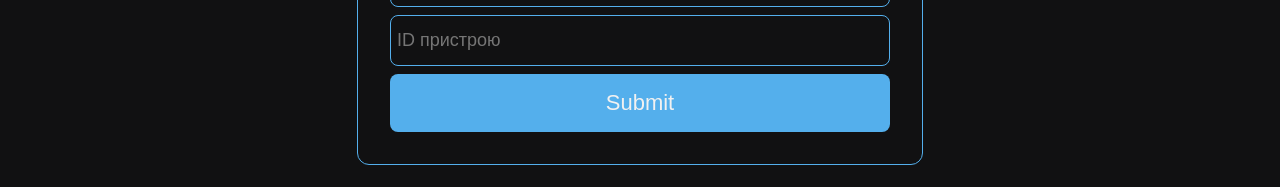
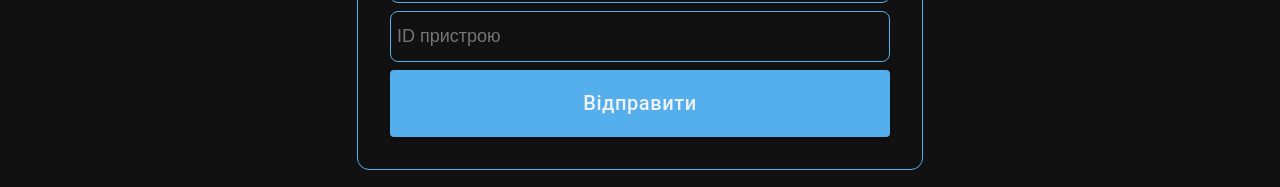
Before and after one commit to TM-OBD/obd-manager-panel, a React (Create React App) app: page /form in a window 1280 px wide. Shown: the part 441-628 px from the top of the page. Built offline with nearby package versions, Linux system fonts and the light colour scheme.

Commit message:
[iOBD]: Rewrite "Send" MUI button on manager palel to MUI loading button

```diff
--- a/package.json
+++ b/package.json
@@ -6,6 +6,7 @@
     "@emotion/react": "^11.11.4",
     "@emotion/styled": "^11.11.0",
     "@mui/icons-material": "^5.15.15",
+    "@mui/lab": "^5.0.0-alpha.170",
     "@mui/material": "^5.15.11",
     "axios": "^1.6.7",
     "mui-tel-input": "^5.1.2",
--- a/src/pages/UserDataForm/UserDataForm.js
+++ b/src/pages/UserDataForm/UserDataForm.js
@@ -4,6 +4,7 @@ import { useForm } from "react-hook-form";
 import { sendUserData } from "../../shared/Fetches";
 import { useState } from "react";
 import { MuiTelInput } from "mui-tel-input";
+import LoadingButton from "@mui/lab/LoadingButton";
 
 const StyledForm = styled("form")`
   display: flex;
@@ -51,48 +52,18 @@ const StyledInput = styled("input")(({ theme }) => ({
   },
 }));
 
-const StyledButton = styled("input")(({ theme }) => ({
-  cursor: "pointer",
-  width: "100%",
-  backgroundColor: theme.palette.primary.blue.light,
-  transition: "background-color 0.3s",
-  color: theme.palette.primary.white.light,
-  fontSize: "18px",
-  border: "none",
-  borderRadius: "8px",
-  "&:hover": {
-    backgroundColor: theme.palette.primary.blue.medium,
-  },
-  [theme.breakpoints.up("xs")]: {
-    fontSize: "12px",
-    padding: "8px 4px 8px 4px",
-  },
-  [theme.breakpoints.up("sm")]: {
-    fontSize: "14px",
-    padding: "8px 4px 8px 4px",
-  },
-  [theme.breakpoints.up("md")]: {
-    fontSize: "18px",
-    padding: "16px 8px 16px 8px",
-  },
-  [theme.breakpoints.up("lg")]: {
-    fontSize: "22px",
-    padding: "16px 8px 16px 8px",
-  },
-  [theme.breakpoints.up("xl")]: {
-    fontSize: "24px",
-    padding: "16px 8px 16px 8px",
-  },
-}));
-
 const UserDataForm = () => {
+  // Form hook
   const {
     register,
     handleSubmit,
     formState: { errors },
     resetField,
   } = useForm();
+
+  // States
   const [tel, setTel] = useState("+380");
+  const [loading, setLoading] = useState(false);
 
   const [customAlert, setAlert] = useState({
     open: false,
@@ -102,11 +73,15 @@ const UserDataForm = () => {
     message: "Помилка при з'єднанні з сервером",
   });
 
+  // Fuctions
+
   const handleChangeTel = (value) => {
     setTel(value);
   };
 
   const onSubmit = async (userData) => {
+    setLoading(true);
+
     try {
       // Phone number without spaces
       userData.tel = tel.replace(/\s/g, "");
@@ -114,14 +89,20 @@ const UserDataForm = () => {
       const serverData = await sendUserData(userData);
 
       if (!serverData) {
+        setLoading(false);
         setAlert({
           ...customAlert,
           open: true,
-          success,
+          success: false,
           message: "Помилка при отриманні даних з сервера",
         });
         setTimeout(() => {
-          setAlert({ ...customAlert, open: false });
+          setAlert({
+            ...customAlert,
+            open: false,
+            success: false,
+            message: "",
+          });
         }, 2000);
         return;
       }
@@ -129,9 +110,10 @@ const UserDataForm = () => {
       const { success, message } = serverData;
 
       // // Just for example:
-      // const message = "Користувач успишно зареестрованый";
+      // const message = "Користувач успiшно зареєстрований";
       // const success = true;
 
+      setLoading(false);
       setAlert({ ...customAlert, open: true, success, message });
       setTimeout(() => {
         setAlert({ ...customAlert, open: false });
@@ -144,6 +126,7 @@ const UserDataForm = () => {
       resetField("deviceId");
       setTel("+380");
     } catch (e) {
+      setLoading(false);
       console.error(`${e.name} + ${e.message}`);
     }
   };
@@ -476,7 +459,40 @@ const UserDataForm = () => {
           )}
         </Box>
 
-        <StyledButton type="submit" />
+        {/* <StyledButton type="submit" /> */}
+        <LoadingButton
+          type="submit"
+          size="small"
+          loading={loading}
+          variant="contained"
+          sx={{
+            textTransform: "none",
+            color: (theme) => theme.palette.primary.white.light,
+            backgroundColor: (theme) => theme.palette.primary.blue.light,
+            fontSize: {
+              xl: "22px",
+              lg: "20px",
+              md: "18px",
+              sm: "14px",
+              xs: "12px",
+            },
+            padding: {
+              md: "16px 8px",
+              sm: "8px 4px",
+            },
+            "&.MuiButton-contained.Mui-disabled": {
+              backgroundColor: "#35566b",
+            },
+            "& .MuiCircularProgress-root": {
+              color: (theme) => theme.palette.primary.white.light,
+            },
+            "&:hover": {
+              backgroundColor: (theme) => theme.palette.primary.blue.medium,
+            },
+          }}
+        >
+          <span>Відправити</span>
+        </LoadingButton>
       </StyledForm>
     </Box>
   );
```
Also changed, not shown: 1 other file (tests, documents, lock files or other folders).
